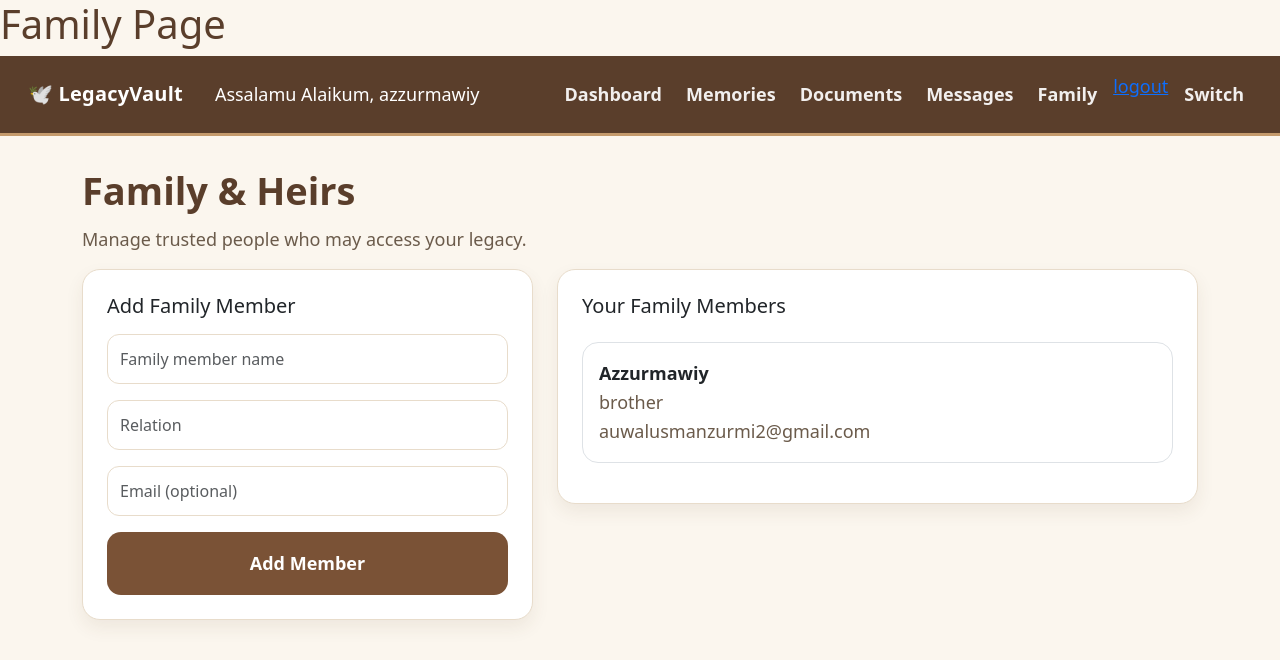
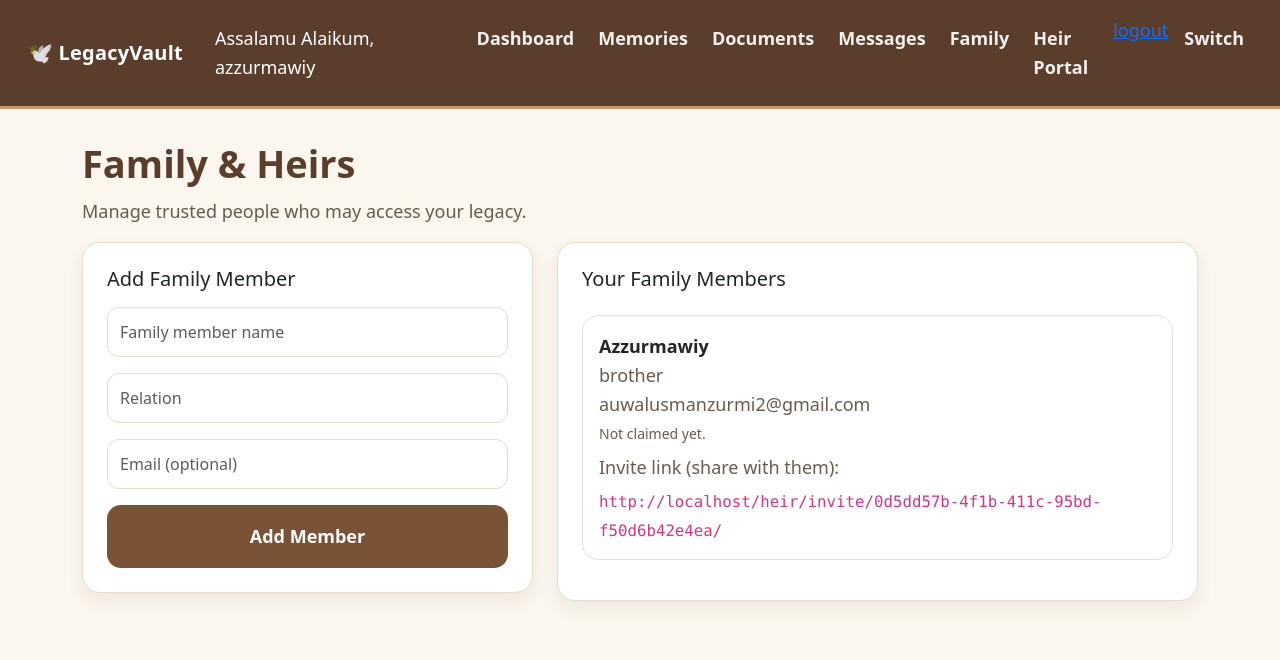
Before and after one commit to Azzurmawiy/LegacyVault, a Django app: page /family/ in a window 1280 px wide. Shown: the top 660 px of the page. Run offline with Django 4.2, Linux system fonts and the light colour scheme; a user stored in the database is signed in; data comes from the database, SQL or seed files in the repository.

Commit message:
commit changes#

```diff
--- a/core/forms.py
+++ b/core/forms.py
@@ -1,4 +1,5 @@
 from django import forms
+from django.contrib.auth.models import User
 from .models import Memory, Document, FamilyMember, Message, UserSwitchSettings
 from django.utils import timezone
 
@@ -30,6 +31,16 @@ class FamilyMemberForm(forms.ModelForm):
         }
 
 class MessageForm(forms.ModelForm):
+    def __init__(self, *args, **kwargs):
+        user = kwargs.pop("user", None)
+        super().__init__(*args, **kwargs)
+        # Limit recipient choices to users who have claimed a FamilyMember invite
+        # for this owner, so messages can only be sent to actual heirs.
+        if user is not None:
+            self.fields["recipient"].queryset = User.objects.filter(
+                claimed_family_profiles__owner=user
+            ).distinct()
+
     class Meta:
         model = Message
         fields = ['title', 'content', 'send_date', 'recipient']
--- a/core/urls.py
+++ b/core/urls.py
@@ -11,5 +11,7 @@ urlpatterns = [
     path('message/', views.message, name='message'),
     path('family/', views.family, name='family'),
     path('switch-settings/', views.switch_settings, name='switch_settings'),
-    path('heir-messages/<int:recipient_id>/', views.heir_messages, name='heir_messages')
+    path('heir/', views.heir_portal, name='heir_portal'),
+    path('heir/invite/<uuid:token>/', views.heir_claim, name='heir_claim'),
+    path('export/', views.export_data, name='export_data'),
 ]
--- a/core/views.py
+++ b/core/views.py
@@ -1,5 +1,7 @@
 from django.contrib.auth.models import User
+from django.contrib.auth import login
 from django.contrib.auth.decorators import login_required
+from django.http import JsonResponse
 from django.shortcuts import render, redirect, get_object_or_404
 from django.utils.dateparse import parse_datetime
 from django.contrib import messages
@@ -17,6 +19,7 @@ def home(request):
     memories_count = Memory.objects.filter(owner=user).count()
     documents_count = Document.objects.filter(owner=user).count()
     family_count = FamilyMember.objects.filter(owner=user).count()
+    linked_heirs_count = FamilyMember.objects.filter(owner=user, claimed_user__isnull=False).count()
     scheduled_count = Message.objects.filter(owner=user, send_date__gt=now).count()
     released_count = Message.objects.filter(owner=user, send_date__lte=now).count()
 
@@ -24,6 +27,7 @@ def home(request):
         'memories_count': memories_count,
         'documents_count': documents_count,
         'family_count': family_count,
+        'linked_heirs_count': linked_heirs_count,
         'scheduled_count': scheduled_count,
         'released_count': released_count
     }
@@ -58,6 +62,7 @@ def documents(request):
 
     documents = Document.objects.filter(owner=request.user).order_by('-uploaded_at')
     return render(request, "documents.html", {"form": form, "documents": documents})
+@login_required
 def document_delete(request, pk):
     doc = get_object_or_404(Document, pk=pk, owner=request.user)
 
@@ -76,7 +81,7 @@ def message(request):
     user = request.user
     now = timezone.now()
     if request.method == "POST":
-        form = MessageForm(request.POST)
+        form = MessageForm(request.POST, user=request.user)
         if form.is_valid():
             msg = form.save(commit=False)
             msg.owner = request.user
@@ -84,7 +89,7 @@ def message(request):
             messages.success(request, "Message scheduled successfully.")
             return redirect("message")
     else:
-        form = MessageForm()
+        form = MessageForm(user=request.user)
 
     messages_qs = Message.objects.filter(owner=request.user).order_by("send_date")
 
@@ -92,6 +97,7 @@ def message(request):
     released = [m for m in messages_qs if m.is_released]
     return render(request, "message.html", {"form": form, "scheduled": scheduled, "released": released})
 
+@login_required
 def family(request):
     if request.method == "POST":
        form = FamilyMemberForm(request.POST)
@@ -105,6 +111,66 @@ def family(request):
         form = FamilyMemberForm()
     members = FamilyMember.objects.filter(owner=request.user).order_by("name")
     return render(request, "family.html", {"form": form, "members": members})
+
+
+@login_required
+def export_data(request):
+    """
+    Simple JSON export of the current user's data
+    (memories, documents metadata, messages, and family members).
+    """
+    user = request.user
+
+    memories = list(
+        Memory.objects.filter(owner=user)
+        .order_by("-created_at")
+        .values("id", "title", "description", "created_at")
+    )
+    documents = list(
+        Document.objects.filter(owner=user)
+        .order_by("-uploaded_at")
+        .values("id", "title", "file", "uploaded_at")
+    )
+    messages_qs = list(
+        Message.objects.filter(owner=user)
+        .order_by("-send_date")
+        .values(
+            "id",
+            "title",
+            "content",
+            "send_date",
+            "is_released",
+            "created_at",
+            "recipient_id",
+        )
+    )
+    family = list(
+        FamilyMember.objects.filter(owner=user)
+        .order_by("name")
+        .values(
+            "id",
+            "name",
+            "relation",
+            "email",
+            "claimed_user_id",
+            "created_at",
+            "is_active",
+        )
+    )
+
+    payload = {
+        "user": {
+            "id": user.id,
+            "username": user.username,
+            "email": user.email,
+        },
+        "memories": memories,
+        "documents": documents,
+        "messages": messages_qs,
+        "family": family,
+    }
+
+    return JsonResponse(payload, json_dumps_params={"indent": 2})
 @login_required
 def memory_update(request, pk):
     memory = get_object_or_404(Memory, pk=pk, owner=request.user)
@@ -142,10 +208,92 @@ def switch_settings(request):
         form = UserSwitchSettingsForm(instance=settings_obj)
 
     return render(request, "switch_settings.html", {"form": form, "settings_obj": settings_obj})
+
+
 @login_required
-def heir_messages(request, recipient_id):
-    recipient = get_object_or_404(User, id=recipient_id)
+def heir_portal(request):
+    """
+    Simple heir portal for the logged-in user.
+    Shows all released messages where this user is the recipient.
+    """
+    recipient = request.user
+    messages_list = Message.objects.filter(
+        recipient=recipient,
+        is_released=True
+    ).order_by("-send_date")
 
-    messages_list = Message.objects.filter(recipient=recipient, is_released=True).order_by("-send_date")
+    my_invites = FamilyMember.objects.filter(
+        claimed_user=recipient,
+        is_active=True,
+    ).select_related("owner")
 
-    return render(request, "heir_messages.html", {"recipient":recipient, "messages_list": messages_list,})
+    return render(
+        request,
+        "heir_messages.html",
+        {
+            "recipient": recipient,
+            "messages_list": messages_list,
+            "my_invites": my_invites,
+        },
+    )
+
+
+def heir_claim(request, token):
+    """
+    Claim a FamilyMember invite using its token.
+    If the user is logged in, we link this invite to their account.
+    If not, we let them create an account and then link.
+    """
+    family_member = get_object_or_404(FamilyMember, invite_token=token, is_active=True)
+
+    # Already claimed: send user to login or portal
+    if family_member.claimed_user:
+        messages.info(request, "This invite has already been claimed.")
+        return redirect("login")
+
+    if request.user.is_authenticated:
+        if request.method == "POST":
+            family_member.claimed_user = request.user
+            family_member.save()
+            messages.success(request, "Invite linked to your account. You can now access heir messages.")
+            return redirect("heir_portal")
+
+        return render(
+            request,
+            "heir_claim.html",
+            {"family_member": family_member, "mode": "link_existing"},
+        )
+
+    # Not authenticated: simple inline signup flow
+    if request.method == "POST":
+        username = request.POST.get("username", "").strip()
+        email = request.POST.get("email", "").strip()
+        password1 = request.POST.get("password1", "").strip()
+        password2 = request.POST.get("password2", "").strip()
+
+        if not username:
+            messages.error(request, "Username is required.")
+        elif password1 != password2:
+            messages.error(request, "Passwords do not match.")
+        elif len(password1) < 6:
+            messages.error(request, "Password must be at least 6 characters.")
+        elif User.objects.filter(username=username).exists():
+            messages.error(request, "That username has already been taken.")
+        else:
+            user = User.objects.create_user(
+                username=username, email=email, password=password1
+            )
+            login(request, user)
+            family_member.claimed_user = user
+            family_member.save()
+            messages.success(
+                request,
+                "Account created and invite claimed. You can now access heir messages.",
+            )
+            return redirect("heir_portal")
+
+    return render(
+        request,
+        "heir_claim.html",
+        {"family_member": family_member, "mode": "create"},
+    )
--- a/templates/base.html
+++ b/templates/base.html
@@ -141,6 +141,7 @@
           <li class="nav-item"><a class="nav-link" href="/documents/">Documents</a></li>
           <li class="nav-item"><a class="nav-link" href="/message/">Messages</a></li>
           <li class="nav-item"><a class="nav-link" href="/family/">Family</a></li>
+          <li class="nav-item"><a class="nav-link" href="/heir/">Heir Portal</a></li>
           <li class="nav-item"><a href="/accounts/logout/">logout</a></li>
           <a class="nav-link" href="/switch-settings/">Switch</a>
         </ul>
--- a/templates/family.html
+++ b/templates/family.html
@@ -1,12 +1,3 @@
-<!DOCTYPE html>
-<html lang="en">
-<head>
-    <meta charset="UTF-8">
-    <meta name="viewport" content="width=device-width, initial-scale=1.0">
-    <title>Family page</title>
-</head>
-<body>
-    <h1>Family Page</h1>
 {% extends 'base.html' %}
 {% block content %}
 <div class="mb-3">
@@ -38,6 +29,24 @@
             <div class="fw-bold">{{ member.name }}</div>
             <div class="page-subtitle">{{ member.relation }}</div>
             <div class="page-subtitle">{{ member.email }}</div>
+            <div class="page-subtitle mt-1" style="font-size: 14px;">
+              {% if member.claimed_user %}
+                Linked to user: <strong>{{ member.claimed_user.username }}</strong>
+                · Messages from you to this heir:
+                {{ member.claimed_user.received_legacy_messages.all|length }}
+              {% else %}
+                Not claimed yet.
+              {% endif %}
+            </div>
+            <div class="mt-2">
+              <small class="page-subtitle d-block mb-1">
+                Invite link (share with them):
+              </small>
+              <code class="small">
+                {% url 'heir_claim' member.invite_token as invite_url %}
+                {{ request.scheme }}://{{ request.get_host }}{{ invite_url }}
+              </code>
+            </div>
           </div>
         {% empty %}
           <div class="page-subtitle">No family members added yet.</div>
@@ -47,7 +56,3 @@
   </div>
 </div>
 {% endblock %}
-
-<a href="/">Back Home</a>
-</body>
-</html>
--- a/templates/home.html
+++ b/templates/home.html
@@ -66,6 +66,9 @@
     <div class="card p-4">
       <div class="page-subtitle">Family</div>
       <div style="font-size: 34px; font-weight: 800;">{{ family_count }}</div>
+      <div class="page-subtitle mt-1" style="font-size: 14px;">
+        Linked heirs: {{ linked_heirs_count }}
+      </div>
       <a class="btn btn-warm mt-2" href="/family/">Open</a>
     </div>
   </div>
```
Also changed, not shown: templates/heir_claim.html (added, +59 -0 lines), templates/heir_messages.html (+31 -3 lines).
